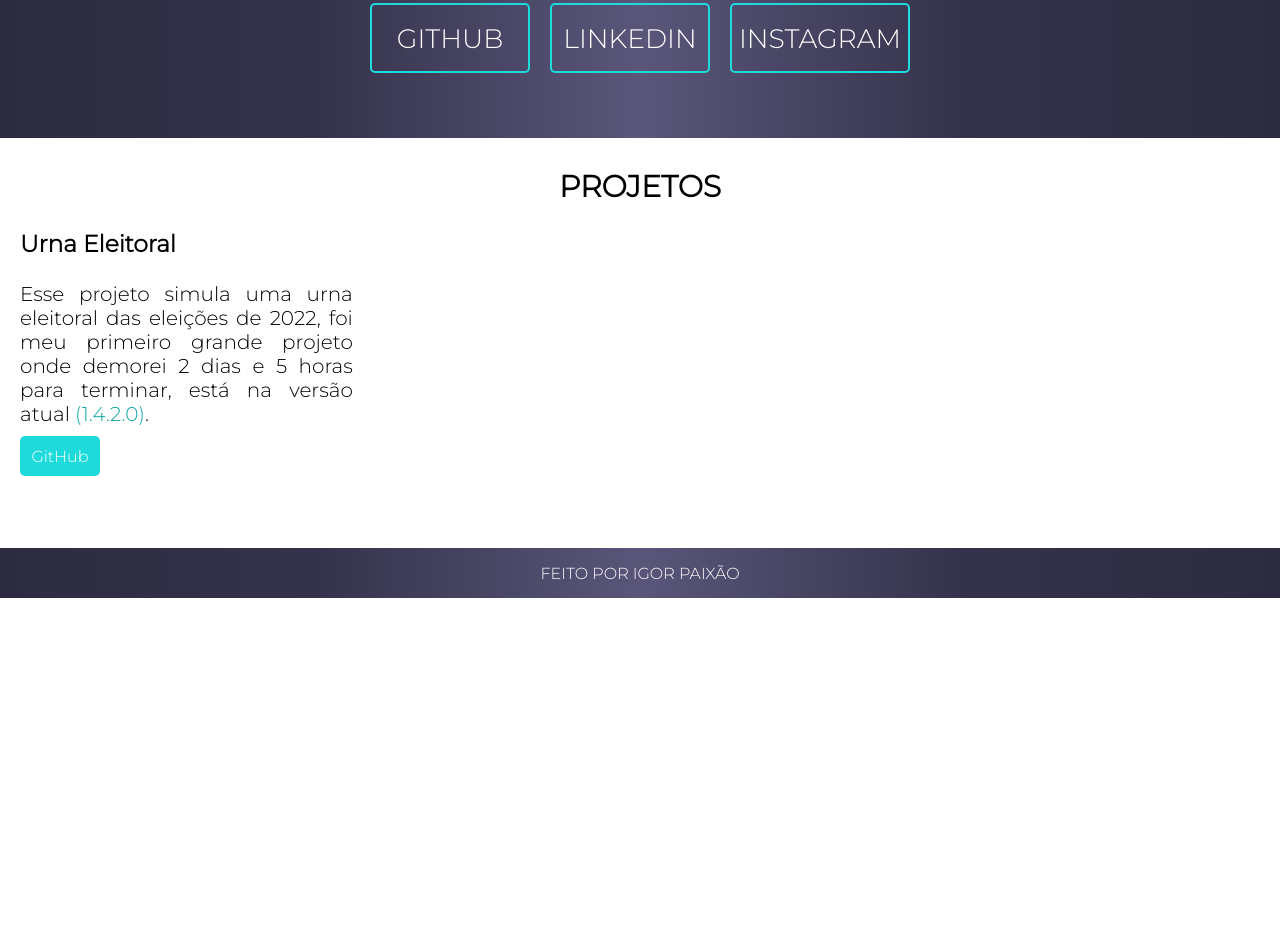
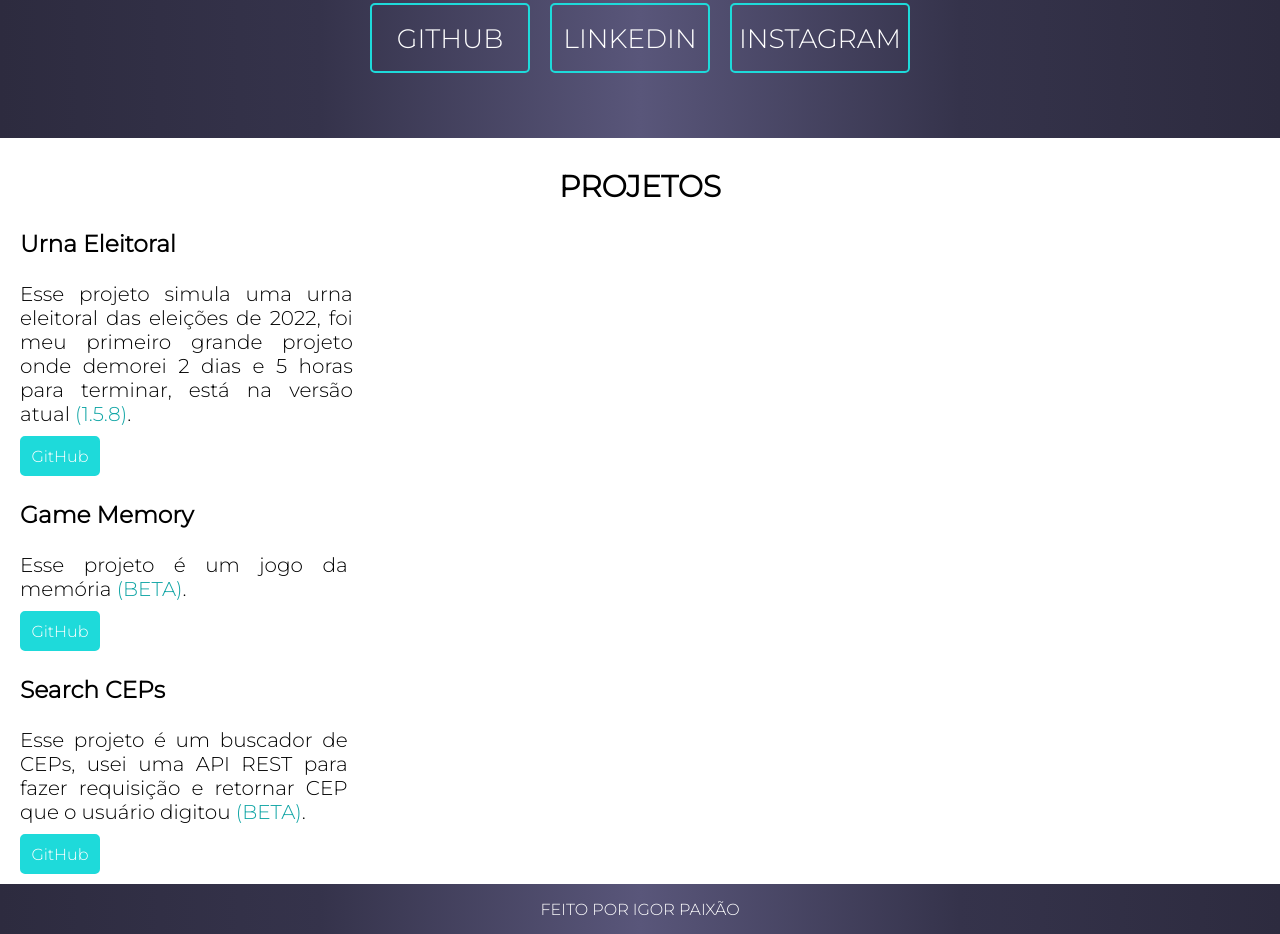
Before and after one commit to igorpaixaoo/My-Portfolio-, a plain HTML site: page src/index.html in a window 1280 px wide. Shown: the part 544-1478 px from the top of the page. Before the commit the page ends 1142 px from the top, so only its background shows below. Drawn offline with Linux system fonts and the light colour scheme.

Commit message:
Version: 1.2.1.0

```diff
--- a/src/index.html
+++ b/src/index.html
@@ -19,14 +19,28 @@
             <a href="https://www.instagram.com/igorpaixaoo.js/?hl=pt-br" target="_blank"><button id="instagram">INSTAGRAM</button></a>
         </section>
         <div class="projetos">
-            <section class="projeto1">
-                <h2 id="projeto">PROJETOS</h2>
+            <h2 id="projeto">PROJETOS</h2>
+            <div class="projeto1">
                 </br>
-                <h3 id="nome-projeto">Urna Eleitoral</h3>
+                <h3 id="nome-projeto1">Urna Eleitoral</h3>
                 <br/>
-                <p id="discription-urna">Esse projeto simula uma urna eleitoral das eleições de 2022, foi meu primeiro grande projeto onde demorei 2 dias e 5 horas para terminar, está na versão atual <span id="version">(1.4.2.0)</span>.</p>
+                <p id="discription-urna">Esse projeto simula uma urna eleitoral das eleições de 2022, foi meu primeiro grande projeto onde demorei 2 dias e 5 horas para terminar, está na versão atual <span id="version-urna">(1.5.8)</span>.</p>
                 <a href="https://github.com/igorpaixaoo/urnaeleitoral" target="_blank"><button id="git-urna">GitHub</button></a>
-            </section>
+            </div>
+            <div class="projeto2">
+                </br>
+                <h3 id="nome-projeto2">Game Memory</h3>
+                </br>
+                <p id="discription-memory">Esse projeto é um jogo da memória <span id="version-memory">(BETA)</span>.</p>
+                <a href="https://github.com/igorpaixaoo/jogo-da-memoria" target="_blank"><button id="git-memory">GitHub</button></a>
+            </div>
+            <div class="projeto3">
+                </br>
+                <h3 id="nome-projeto3">Search CEPs</h3>
+                </br>
+                <p id="discription-cep">Esse projeto é um buscador de CEPs, usei uma API REST para fazer requisição e retornar CEP que o usuário digitou <span id="version-cep">(BETA)</span>.</p>
+                <a href="https://github.com/igorpaixaoo/search-cep" target="_blank"><button id="git-memory">GitHub</button></a>
+            </div>
         </div>
         <footer class="footer">FEITO POR IGOR PAIXÃO</footer>
     </div>
--- a/src/style.css
+++ b/src/style.css
@@ -98,21 +98,26 @@ body{
 }
 
 .projetos{
-    display: flex;
+    display: inline;
     width: 100%;
     height: 400px;
     font-family: 'Montserrat', sans-serif;
     font-size: 15pt;
 }
-#discription-urna{
+#discription-urna, #discription-memory, #discription-cep{
     margin-left: 20px;
     width: 26%;
     text-align: justify;
 }
-#nome-projeto{
+
+#discription-memory, #discription-cep{
+    margin-left: 0;
+}
+
+#nome-projeto1{
     margin-left: 20px;
 }
-#version{
+#version-urna, #version-memory, #version-cep{
     color: #10a5a5;
 }
 
@@ -131,7 +136,23 @@ body{
     border-color: #1edada;
     border-style: solid;
 }
-#git-urna:hover{
+
+#git-memory{
+    font-family: 'Montserrat', sans-serif;
+    font-size: 12pt;
+    background-color: #1edada;
+    color: white;
+    width: 80px;
+    height: 40px;
+    margin-top: 10px;
+    cursor: pointer;
+    transition: .5s cubic-bezier(0.075, 0.82, 0.165, 1);
+    border-radius: 5px;
+    border-color: #1edada;
+    border-style: solid;
+}
+
+#git-urna:hover, #git-memory:hover{
     border-radius: 10px;
     font-size: 14pt;
     background-color: #0b7979;
@@ -140,6 +161,10 @@ body{
 #projeto{
     margin-top: 30px;
     text-align: center;
+}
+
+.projeto2, .projeto3{
+    margin-left: 20px;
 }
 
 /*Responsividade*/
@@ -167,11 +192,11 @@ body{
     #projeto{
         font-size: 18pt;
     }
-    #nome-projeto{
+    #nome-projeto1, #nome-projeto2, #nome-projeto3{
         font-size: 15pt;
         margin-top: 20px;
     }
-    #discription-urna{
+    #discription-urna, #discription-memory, #discription-cep{
         font-size: 12pt;
         width: 70%;
     }
```
